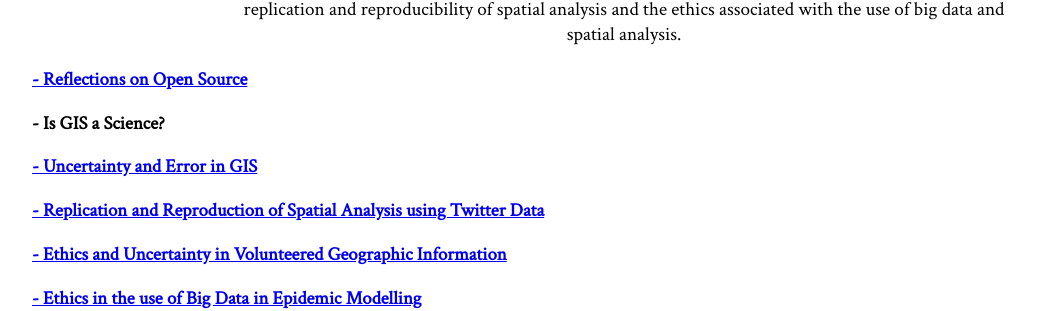
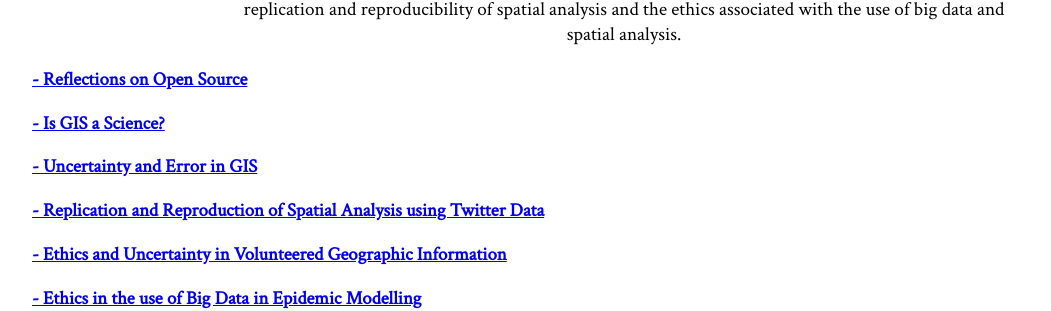
Before and after one commit to hrigdon98/hrigdon98.github.io, a Jekyll site: the page musings/index.html, which Jekyll copies as it is, in a window 1280 px wide. Shown: the part 251-562 px from the top of the page, without its empty margins (56-1107 px from the left). Built offline with Jekyll 4.4.1, drawn with Linux system fonts in a browser that asks for light colours; nearby versions of some CDN libraries.

Commit message:
Update index.html

```diff
--- a/musings/index.html
+++ b/musings/index.html
@@ -30,7 +30,7 @@
     </section>
 
     <h3 style="text-align:left" > <a href= "./openSource">- Reflections on Open Source </a></h3>
-     <h3 style="text-align:left" > - Is GIS a Science? </h3>
+    <h3 style="text-align:left" ><a href= "./gisScience"> - Is GIS a Science? </a></h3>
     <h3 style="text-align:left"> <a href = "./uncertainty.html"> - Uncertainty and Error in GIS</a> </h3>
 
     <h3 style="text-align:left"> <a href = "./replication_reproducibility.html"> - Replication and Reproduction of Spatial Analysis using Twitter Data</a> </h3>
```
